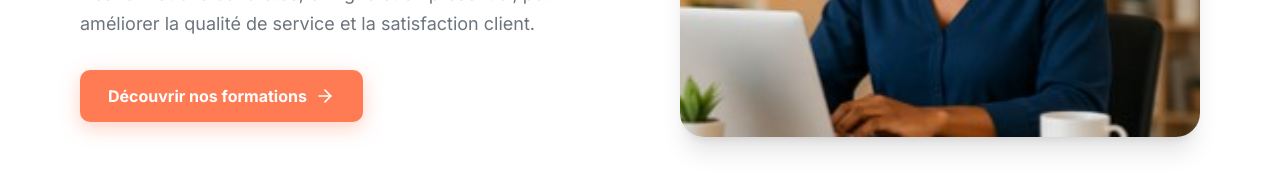
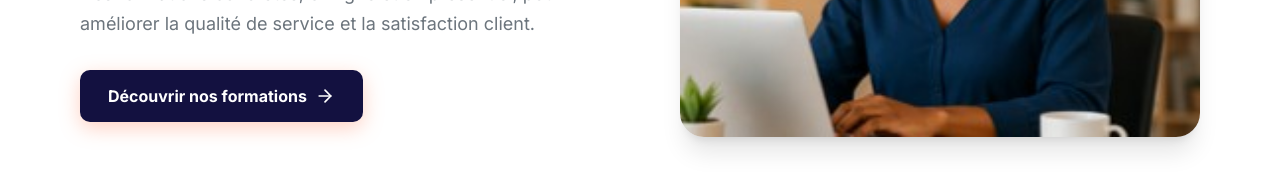
Before and after one commit to seckbara23-cmyk/SmileyCX-platform, a Next.js app: page / in a window 1280 px wide. Shown: the part 421-593 px from the top of the page. Built offline with nearby package versions, Linux system fonts and the light colour scheme; no server answers.

Commit message:
Update CTA button color to #131140 on homepage hero

```diff
--- a/app/page.tsx
+++ b/app/page.tsx
@@ -39,7 +39,7 @@ export default function HomePage() {
                 </p>
                 <a
                   href="#formations"
-                  className="inline-flex items-center gap-2 px-7 py-3.5 bg-secondary text-white font-bold rounded-cx hover:bg-secondary-dark transition-all hover:-translate-y-0.5 shadow-btn text-base"
+                  className="inline-flex items-center gap-2 px-7 py-3.5 bg-[#131140] text-white font-bold rounded-cx hover:bg-[#1c1a5e] transition-all hover:-translate-y-0.5 shadow-btn text-base"
                 >
                   D&eacute;couvrir nos formations <ArrowRight className="w-5 h-5" />
                 </a>
```
